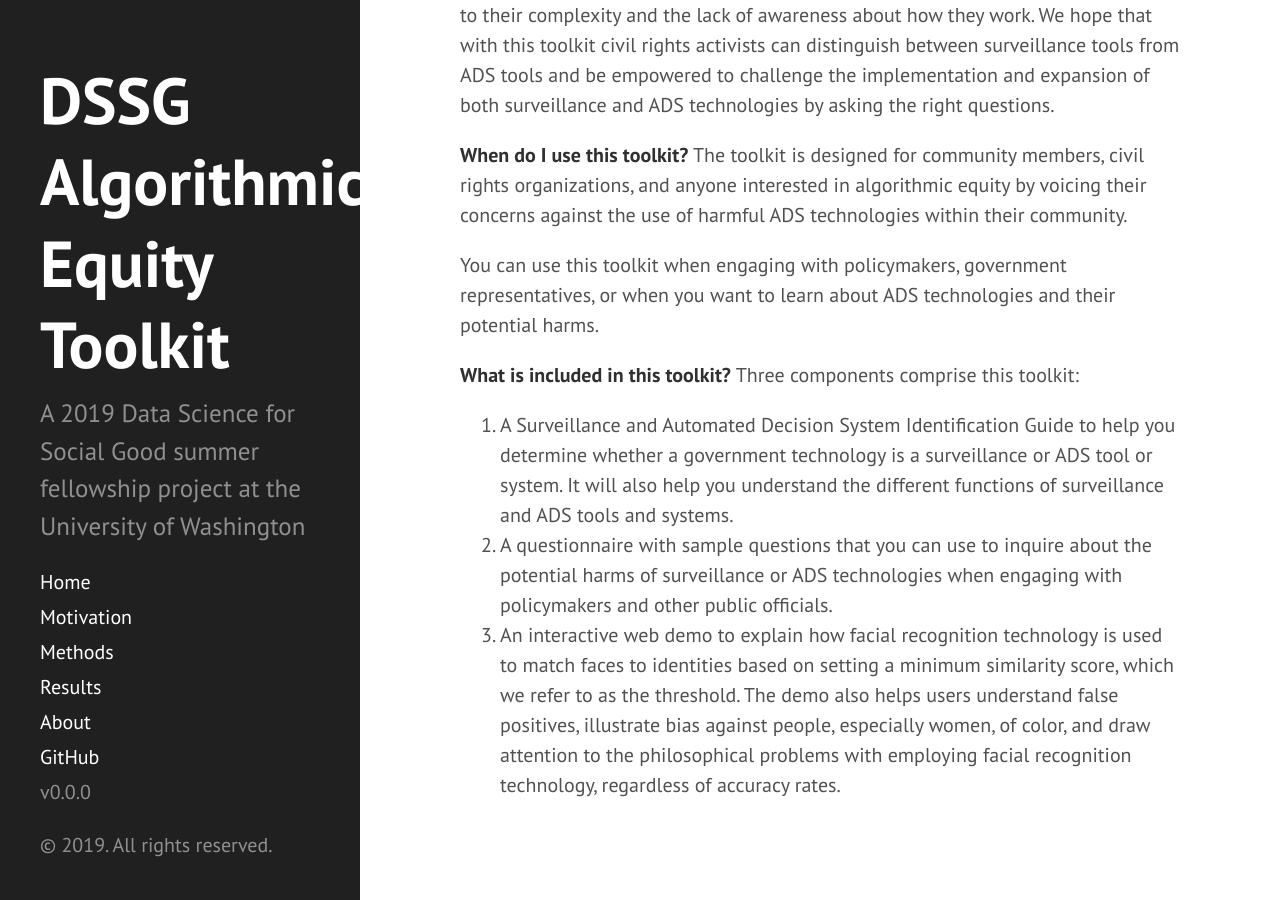
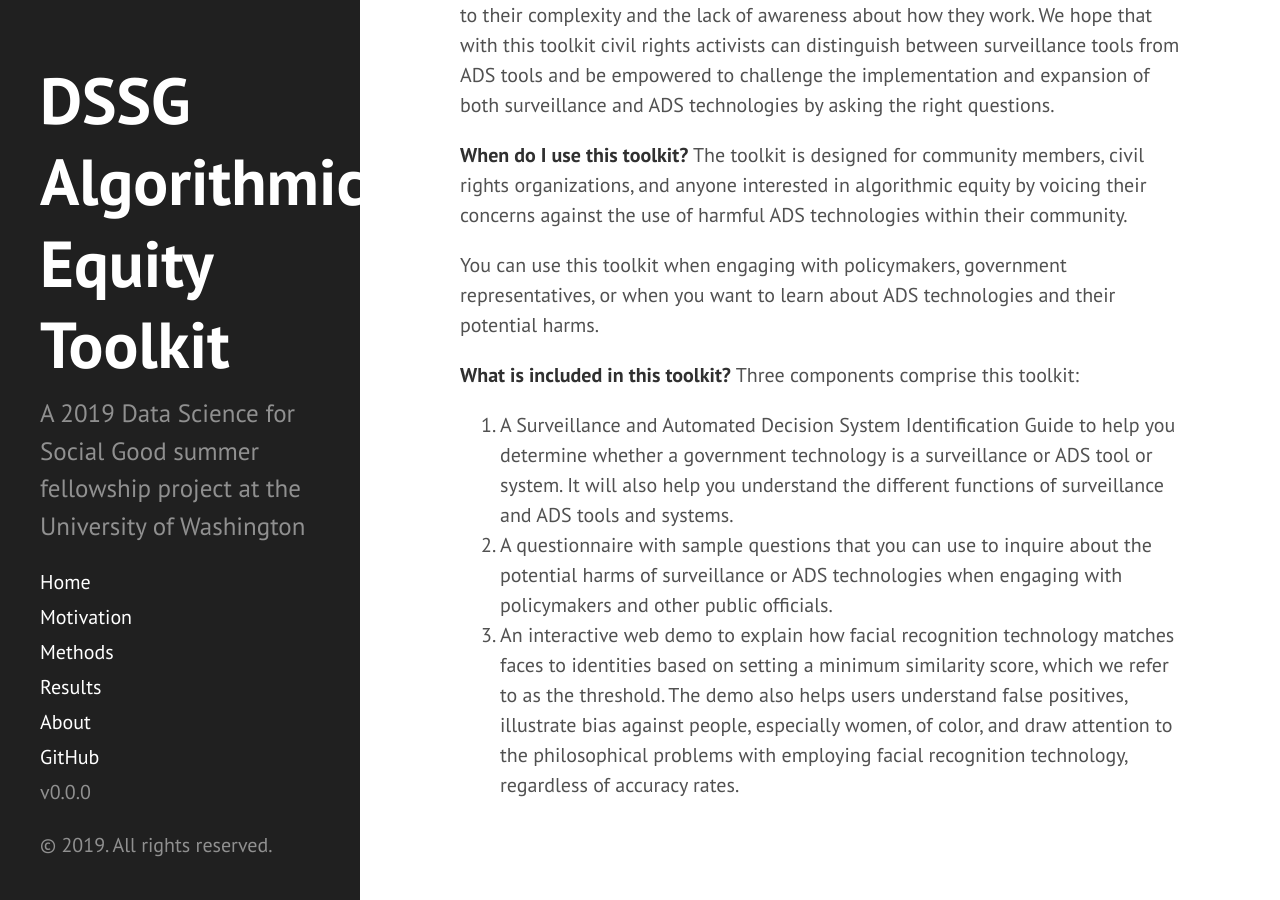
Before and after one commit to uwescience/AEKit-website, a Jekyll site: the page built from index.md, in a window 1280 px wide and 900 px high, scrolled down 1415 px. Built offline with Jekyll 4.4.1, drawn with Linux system fonts in a browser that asks for light colours; the list of posts is cut into pages by our own code.

```diff
--- a/index.md
+++ b/index.md
@@ -40,4 +40,4 @@ You can use this toolkit when engaging with policymakers, government representat
 Three components comprise this toolkit:
 1. A Surveillance and Automated Decision System Identification Guide to help you determine whether a government technology is a surveillance or ADS tool or system. It will also help you understand the different functions of surveillance and ADS tools and systems.
 2. A questionnaire with sample questions that you can use to inquire about the potential harms of surveillance or ADS technologies when engaging with policymakers and other public officials.
-3. An interactive web demo to explain how facial recognition technology is used to match faces to identities based on setting a minimum similarity score, which we refer to as the threshold. The demo also helps users understand false positives, illustrate bias against people, especially women, of color, and draw attention to the philosophical problems with employing facial recognition technology, regardless of accuracy rates.
+3. An interactive web demo to explain how facial recognition technology matches faces to identities based on setting a minimum similarity score, which we refer to as the threshold. The demo also helps users understand false positives, illustrate bias against people, especially women, of color, and draw attention to the philosophical problems with employing facial recognition technology, regardless of accuracy rates.
```
